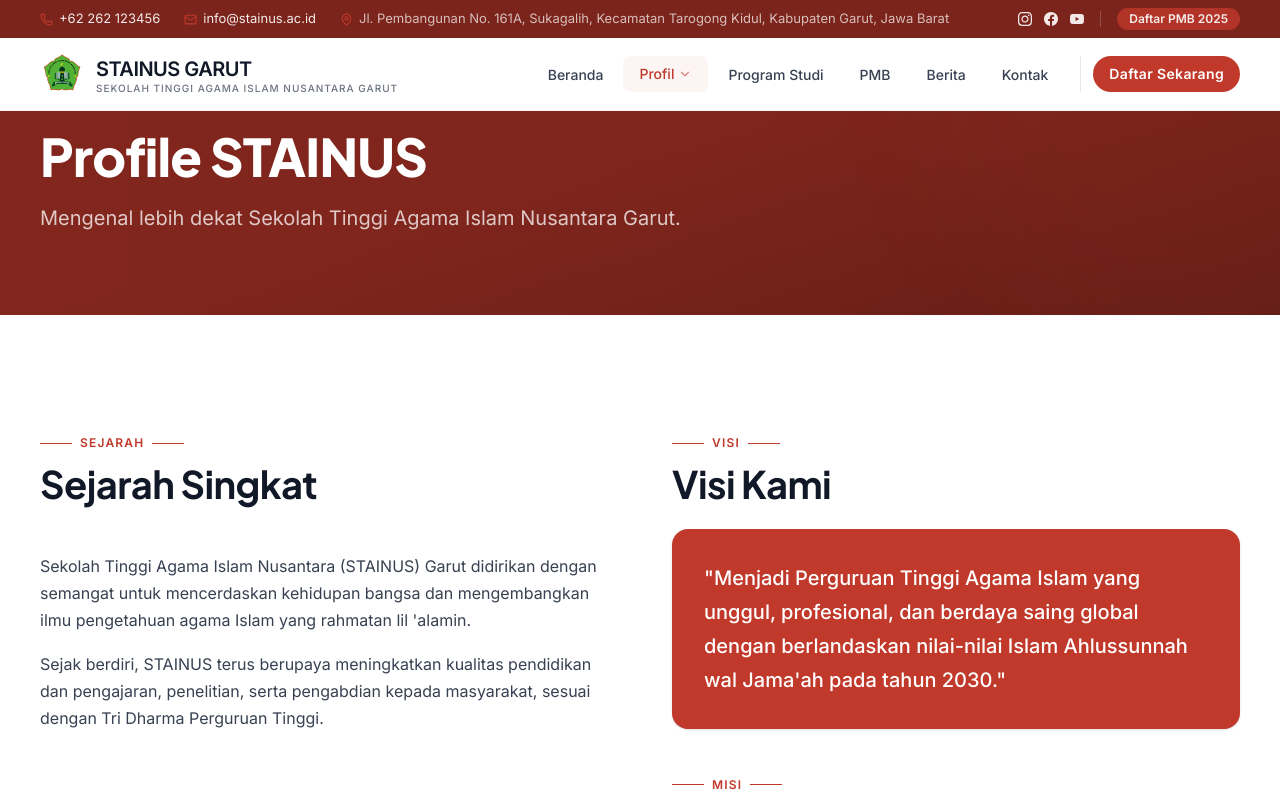
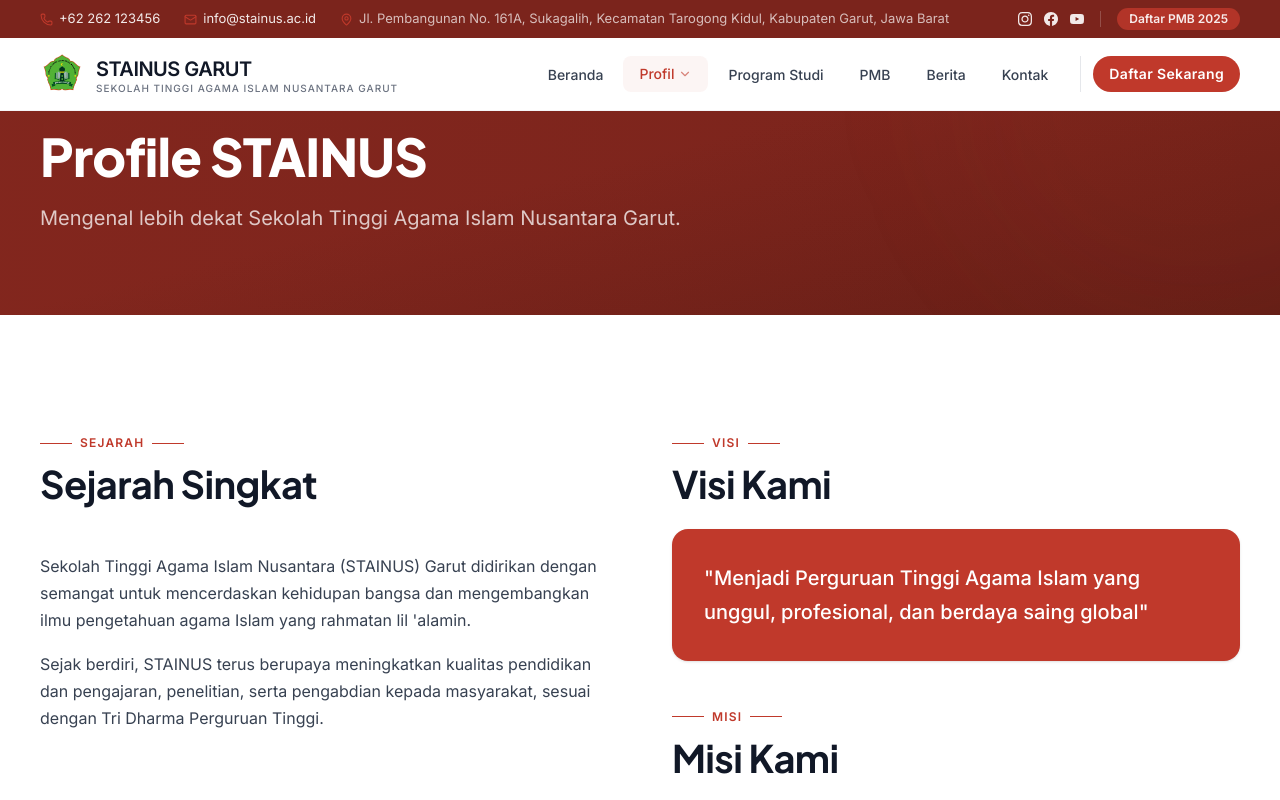
Before and after one commit to mirzajebret/stainus, a Next.js app: page /profile in a window 1280 px wide. Shown: the top 800 px of the page. Built offline with nearby package versions, Linux system fonts and the light colour scheme.

Commit message:
Update page.tsx

```diff
--- a/src/app/profile/page.tsx
+++ b/src/app/profile/page.tsx
@@ -42,7 +42,7 @@
                 <SectionTitle label="Visi" title="Visi Kami" className="mb-6" />
                 <Card className="bg-primary text-white border-none p-8">
                   <p className="text-xl font-medium leading-relaxed">
-                    "Menjadi Perguruan Tinggi Agama Islam yang unggul, profesional, dan berdaya saing global dengan berlandaskan nilai-nilai Islam Ahlussunnah wal Jama'ah pada tahun 2030."
+                    "Menjadi Perguruan Tinggi Agama Islam yang unggul, profesional, dan berdaya saing global"
                   </p>
                 </Card>
               </div>
```
